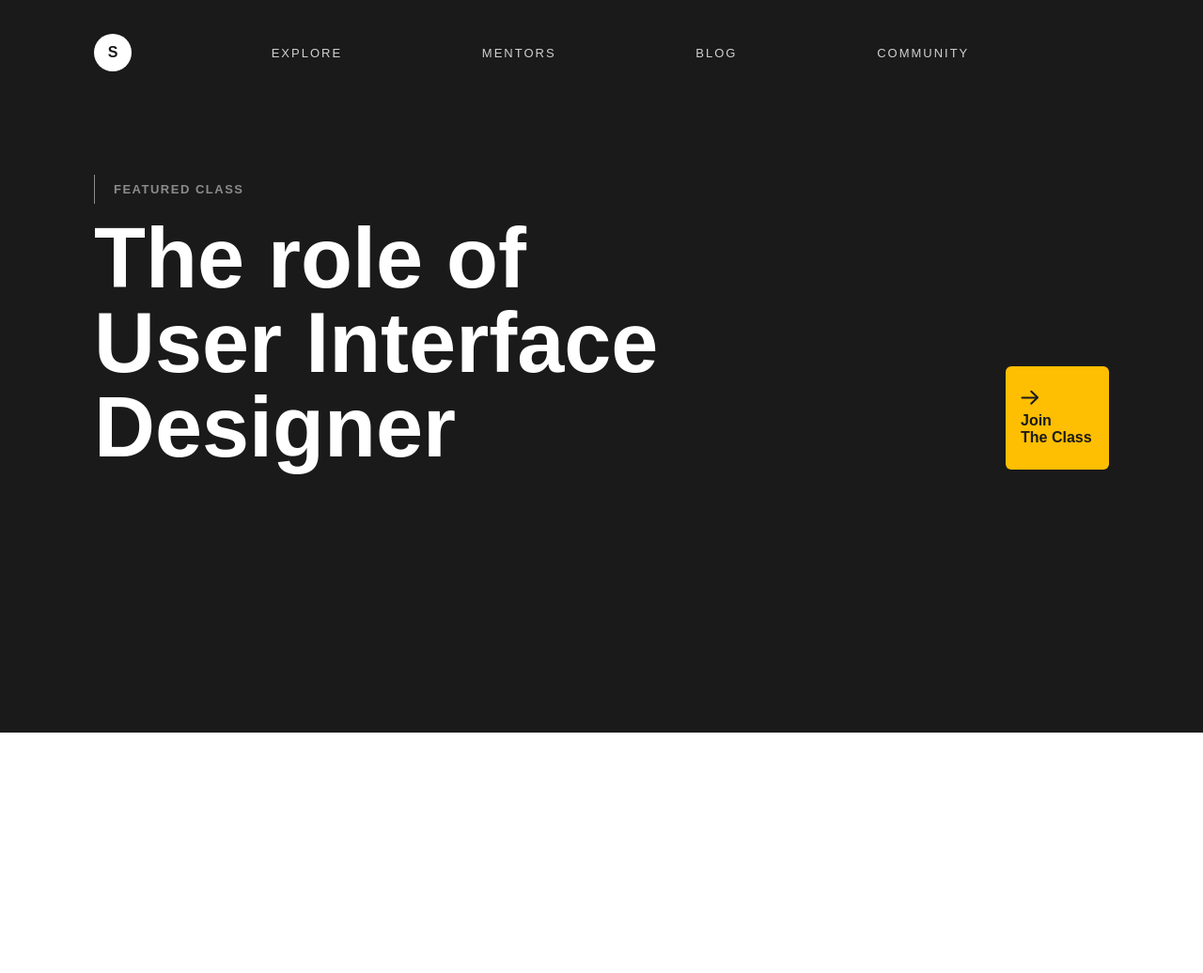
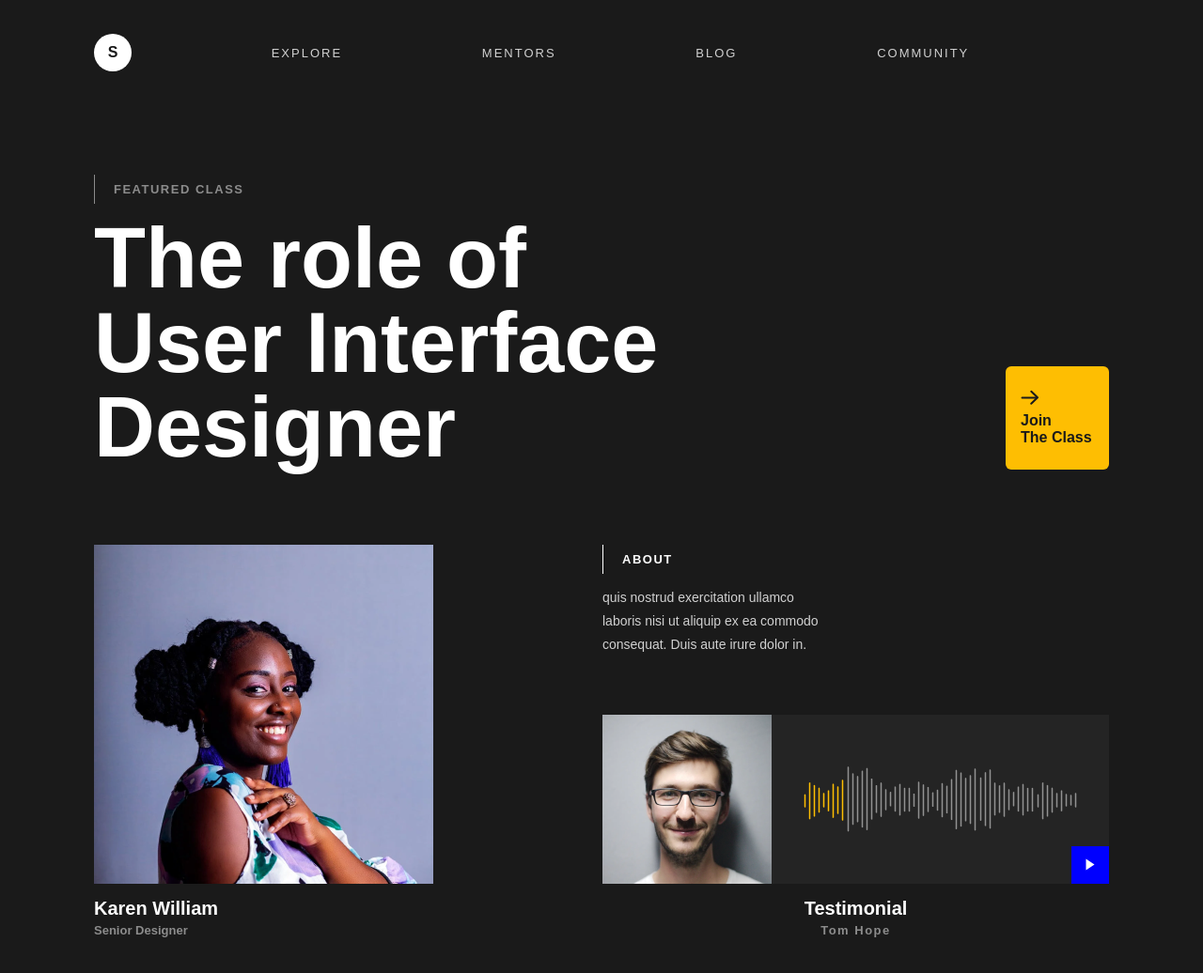
Before and after one commit to sson1x/site-vizitka, a plain HTML site: page index.html in a window 1280 px wide. Shown: the whole page at 94% size. Before the commit the page ends 800 px from the top, so only its background shows below. Drawn offline with Linux system fonts and the light colour scheme.

Commit message:
commit added the second part of the code

```diff
--- a/index.html
+++ b/index.html
@@ -4,7 +4,7 @@
     <meta charset="UTF-8">
     <meta name="viewport" content="width=device-width, initial-scale=1.0">
     <link rel="stylesheet" href="style.css">
-    <title>site-vixitka</title>
+    <title>site-vizitka</title>
 </head>
 <body>
     <header class="header">
@@ -38,6 +38,36 @@
                     <span class="join-text">Join <br> The Class</span>
                 </a>
             </section>
+            <section class="header-info-block">
+                <div class="card=info">
+                    <img src="/img/img/girl-avatar.png" alt="" class="card-info-img">
+                    <h2 class="info-title">Karen William</h2>
+                    <span class="info-subtitle">Senior Designer</span>
+                </div>
+
+                <div class="card-about">
+                    <div class="about-text-wrapper">
+                        <span class="about-subtitle-text">About</span>
+                        <p class="about-desc">
+                            quis nostrud exercitation ullamco
+                            laboris nisi ut aliquip ex ea commodo
+                            consequat. Duis aute irure dolor in.
+                        </p>
+                    </div>
+                    <div class="audio-block">
+                        <img src="/img/img/man-avatar.png" alt="">
+                        <div class="audio-container">
+                            <img src="/img/img/audio.png" class="audio-track" alt="">
+                            <a href="#" class="play-btn">
+                                <img src="/img/img/icons/play.svg" alt="">
+                            </a>
+                        </div>
+                    </div>
+
+                        <h2 class="about-tilte">Testimonial</h2>
+                        <span class="about-subtitle">Tom Hope</span>
+                    </div>
+            </section>
         </div>
     </header>
 </body>
--- a/style.css
+++ b/style.css
@@ -83,3 +83,86 @@
     font-weight: bold;
     border-radius: 6px;
 }
+.header-info-block {
+    display: flex;
+    justify-content: space-between;
+}
+.card-info {
+    max-width: 361px;
+}
+.card-info-img {
+    display: flex;
+}
+.info-title{
+    font-size: 20px;
+    font-weight: bold;
+    color: #fff;
+    letter-spacing: 0,5px;
+    margin-top: 15px;
+    margin-bottom: 4px;
+}
+.info-subtitle{
+    font-size: 13px;
+    color: #8c8c8c;
+    font-weight: bold;
+    letter-spacing: 1,5px;
+    display: block;
+}
+.about-subtitle-text{
+    display: inline-block;
+    border-left: 1px solid #fff;
+    padding: 8px 0 8px 20px;
+    color: #fff;
+    font-weight: bold;
+    text-transform: uppercase;
+    font-size: 13px;
+    letter-spacing: 1.5px;
+    margin-bottom: 13px;
+}
+.about-desc {
+    color: #D1D1D1;
+    max-width: 240px;
+    font-size: 14px;
+    line-height: 1.8;
+}
+.audio-block{
+    background-color: #242424;
+    display: flex;
+    margin-top: 61px;
+}
+.audio-container{
+    display: flex;
+    align-items: center;
+    justify-content: center;
+    flex: 1;
+    position: relative;
+    padding: 0 34px;
+}
+.play-btn{
+    display: flex;
+    background-color: blue;
+    width: 40px;
+    height: 40px;
+    align-items: center;
+    justify-content: center;
+    position: absolute;
+    right: 0;
+    bottom: 0;
+}
+.about-tilte {
+    font-size: 20px;
+    font-weight: bold;
+    color: #fff;
+    letter-spacing: 0,5px;
+    margin-top: 15px;
+    margin-bottom:4px ;
+    text-align: center;
+}
+.about-subtitle{
+    font-size: 13px;
+    color: #8c8c8c;
+    font-weight: bold;
+    letter-spacing: 1.5px;
+    text-align: center;
+    display: block;
+}
```
